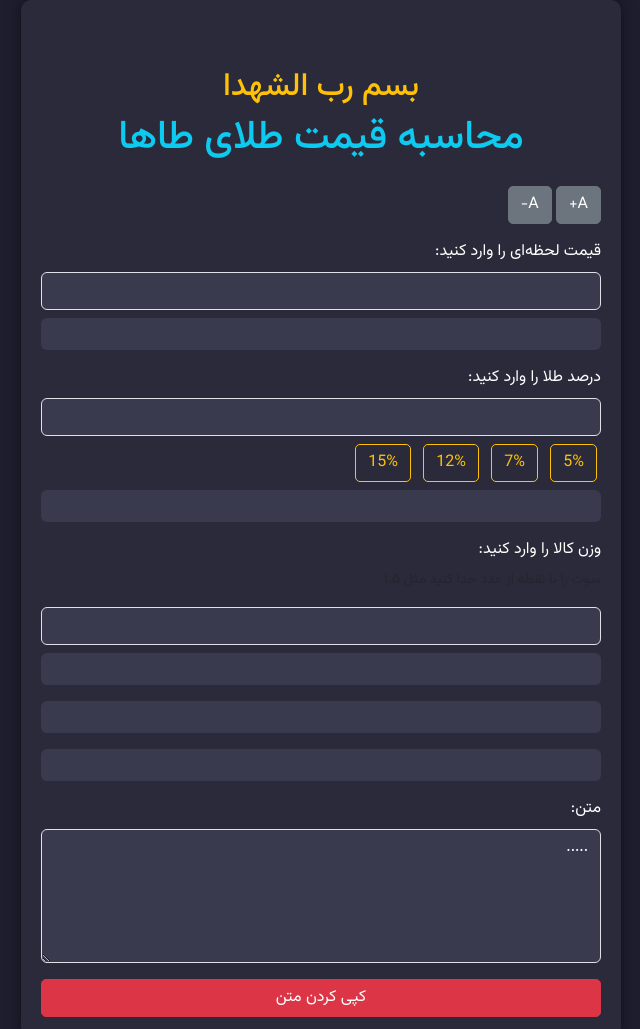
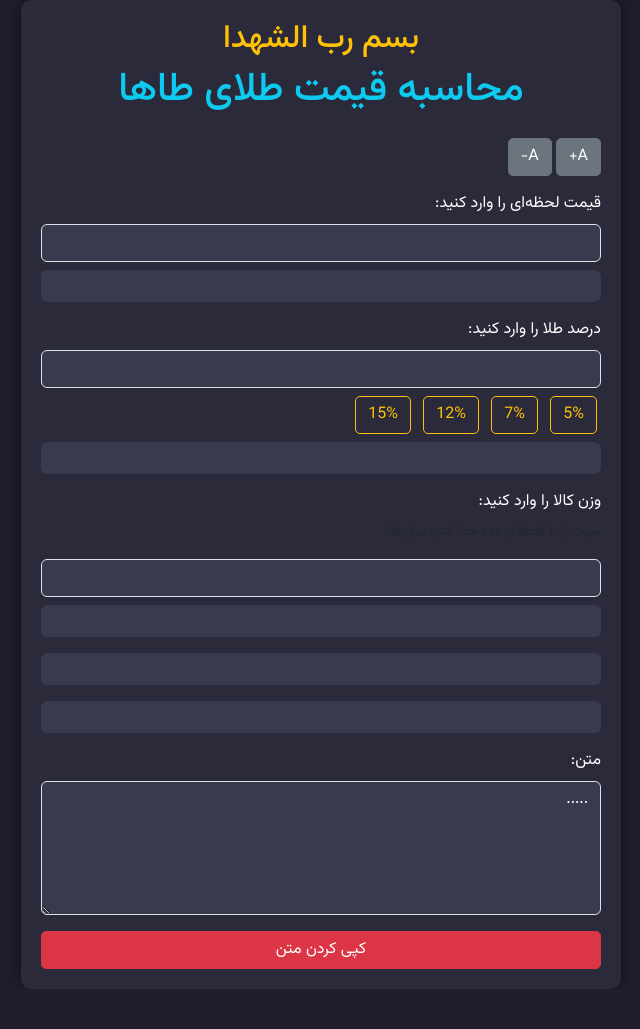
Before and after one commit to RasoulMadani/-Calculate-Gold-Price, a plain HTML site: page index.html in a window 1280 px wide. Shown: the whole page, without its empty margins (319-959 px from the left). After the commit the page ends 989 px from the top, so only its background shows below. Drawn offline with nearby package versions, Linux system fonts and the light colour scheme; no server answers; files whose address does not match are found by name.

Commit message:
Update index.html

```diff
--- a/index.html
+++ b/index.html
@@ -39,7 +39,7 @@
 </head>
 <body class="d-flex justify-content-center align-items-center" id="content">
     <div class="container" >
-        <div class="text-center mb-4 mt-5">
+        <div class="text-center mb-4">
             <h2 class="text-warning">بسم رب الشهدا</h2>
             <h1 class="text-info">محاسبه قیمت طلای طاها</h1>
         </div>
```
